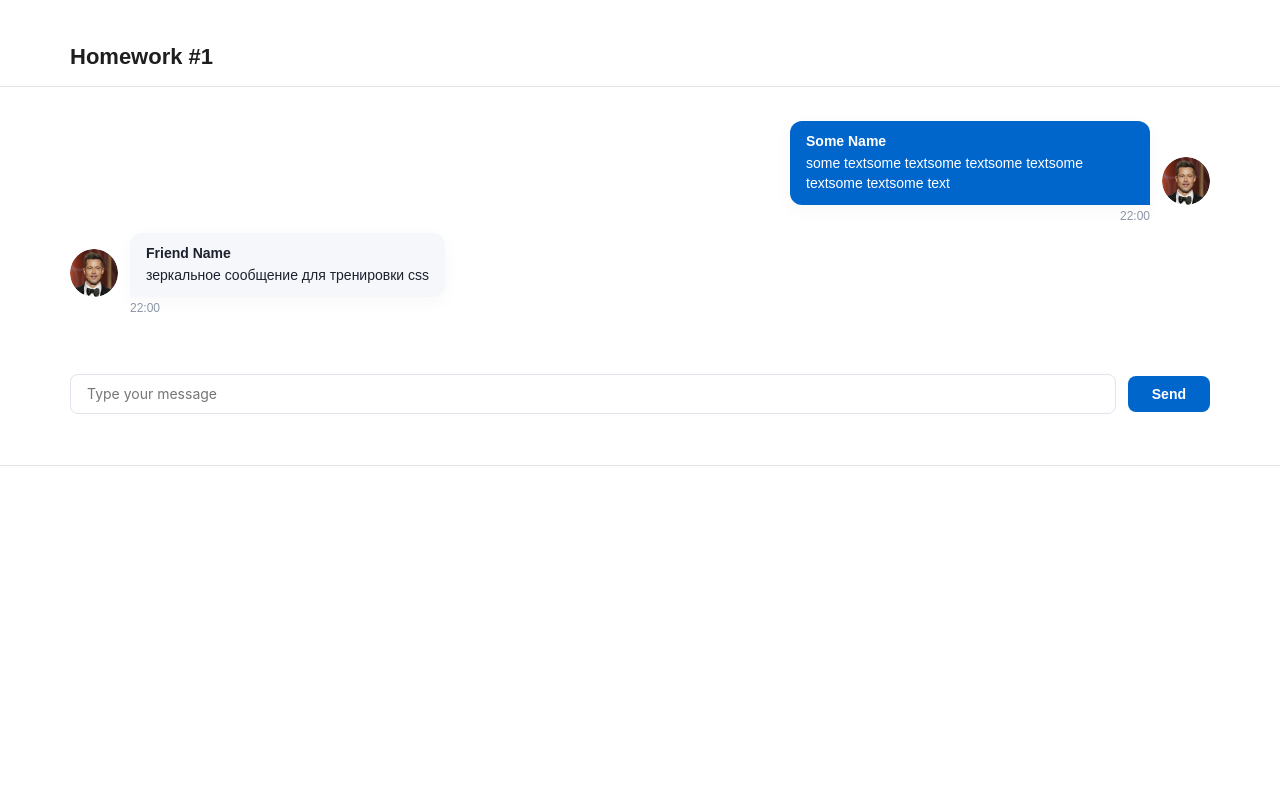
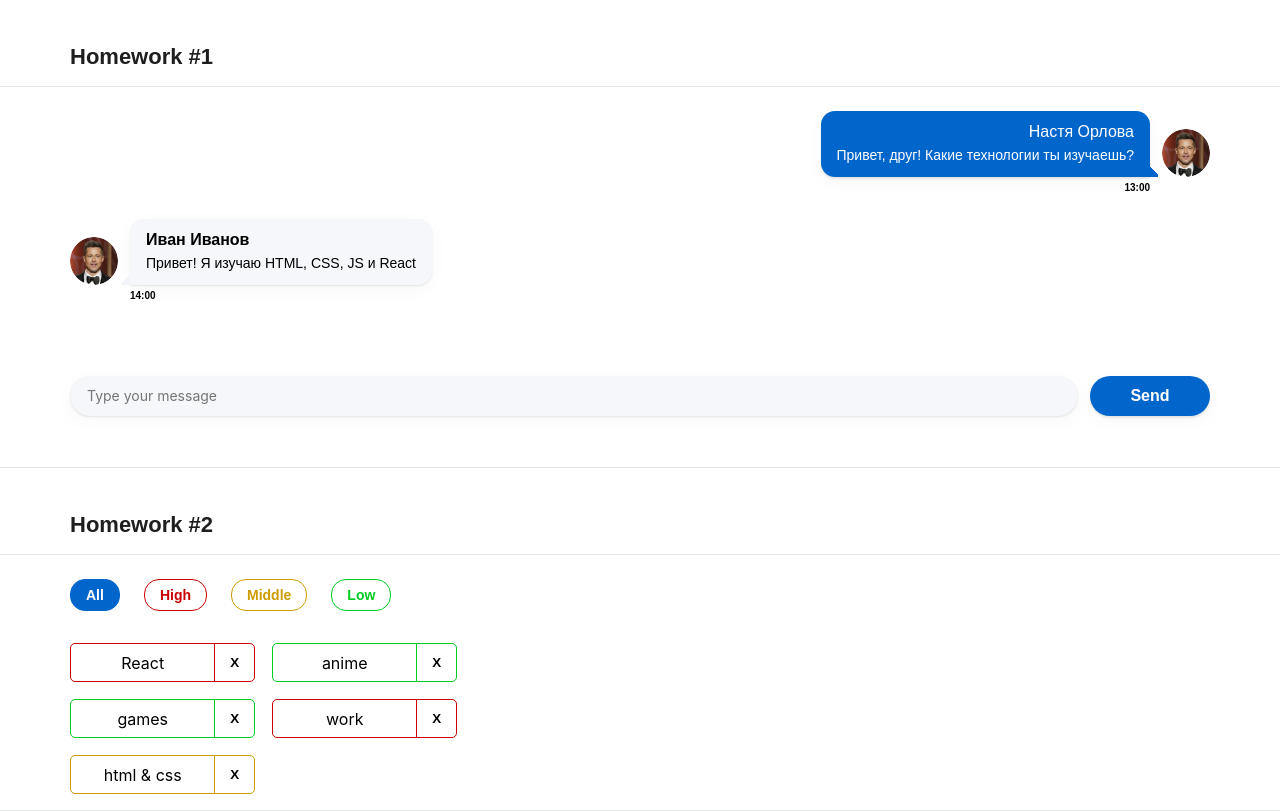
Before and after one commit to orlovaDev/hws2-master, a React (Create React App) app: page / in a window 1280 px wide. Built offline with nearby package versions, Linux system fonts and the light colour scheme.

Commit message:
solutionHws2-master

```diff
--- a/src/s1-main/App.module.css
+++ b/src/s1-main/App.module.css
@@ -2,6 +2,7 @@
   --header_height: 60px;
   display: flex;
   flex-direction: column;
+  justify-content: center; /* Центрирует содержимое строго по вертикали */
   width: 100%;
   min-height: calc(100vh - var(--header_height));
   box-sizing: border-box;
--- a/src/s1-main/App.tsx
+++ b/src/s1-main/App.tsx
@@ -1,13 +1,14 @@
 import React from 'react'
 import s from './App.module.css'
 import HW1 from '../s2-homeworks/hw01/HW1'
+import HW2 from "../s2-homeworks/hw02/HW2";
 
 function App() {
     return (
         <div className={s.App}>
             <HW1/>
             {/*раскомментировать по ходу выполнения*/}
-            {/*<HW2/>*/}
+            <HW2/>
             {/*<HW3/>*/}
             {/*<HW4/>*/}
 
--- a/src/s2-homeworks/hw01/HW1.tsx
+++ b/src/s2-homeworks/hw01/HW1.tsx
@@ -31,22 +31,22 @@ export const message0: MessageType = {
   id: 0,
   user: {
     avatar: avatar, // можно менять
-    name: 'Some Name',  // можно менять
+    name: 'Настя Орлова',  // можно менять
   },
   message: {
-    text: 'some textsome textsome textsome textsome textsome textsome text', // можно менять
-    time: '22:00', // можно менять
+    text: 'Привет, друг! Какие технологии ты изучаешь?', // можно менять
+    time: '13:00', // можно менять
   },
 }
 export const friendMessage0: MessageType = {
   id: 100,
   user: {
     avatar: avatar, // можно менять
-    name: 'Friend Name', // можно менять
+    name: 'Иван Иванов', // можно менять
   },
   message: {
-    text: 'зеркальное сообщение для тренировки css', // можно менять
-    time: '22:00', // можно менять
+    text: 'Привет! Я изучаю HTML, CSS, JS и React', // можно менять
+    time: '14:00', // можно менять
   },
 }
 
--- a/src/s2-homeworks/hw01/friend-message/FriendMessage.module.css
+++ b/src/s2-homeworks/hw01/friend-message/FriendMessage.module.css
@@ -2,13 +2,12 @@
   display: flex;
   flex-direction: column;
   align-items: flex-start;
-  margin: 10px 0;
+  margin-bottom: 24px;
   font-family: 'Montserrat', sans-serif;
 }
 
 .friendImageAndText {
   display: flex;
-  flex-direction: row;
   align-items: flex-end;
   gap: 12px;
 }
@@ -21,23 +20,33 @@
 }
 
 .friendText {
-  background-color: #F5F7FB;
-  color: #1D212D;
+  position: relative;
+  background: #f5f7fb;
   padding: 12px 16px;
-  border-radius: 12px 12px 12px 0;
-  max-width: 360px;
-  box-shadow: 0 5px 20px rgba(29, 33, 45, 0.03);
+  border-radius: 14px 14px 14px 0;
+  max-width: 540px;
+  box-shadow: 0 1px 2px 0 rgba(29, 33, 38, 0.1), 0 5px 20px 0 rgba(29, 33, 38, 0.03);
+  font-weight: 400;
+  font-size: 16px;
+  color: #000;
 }
 
-.friendText:after {
-
+.friendText::after {
+  content: '';
+  position: absolute;
+  bottom: 0;
+  left: -8px; /* Выносим за пределы блока влево */
+  width: 8px;
+  height: 13px;
+  background: linear-gradient(135deg, transparent 50%, #F1F4F9 50%);
 }
 
 .friendName {
   font-weight: 600;
-  font-size: 14px;
+  line-height: 18px;
   margin-bottom: 4px;
-
+  font-size: 16px;
+  color: #000;
 }
 
 .friendMessageText {
@@ -50,8 +59,10 @@
 }
 
 .friendTime {
-  font-size: 12px;
-  color: #8B96A5;
+  font-size: 10px;
+  line-height: 14px;
   margin-top: 4px;
   margin-left: 60px;
+  font-weight: 600;
+  color: #000;
 }
--- a/src/s2-homeworks/hw01/message-sender/MessageSender.module.css
+++ b/src/s2-homeworks/hw01/message-sender/MessageSender.module.css
@@ -10,28 +10,39 @@
   flex-grow: 1;
   min-height: 40px;
   padding: 10px 16px;
-  border: 1px solid #E0E4EC;
-  border-radius: 8px;
+  border: 1px solid #f4f6f8;
+  border-radius: 20px;
   resize: none;
   font-family: inherit;
   font-size: 14px;
+  box-shadow: 0 1px 2px 0 rgba(29, 33, 38, 0.1), 0 5px 20px 0 rgba(29, 33, 38, 0.03);
+  background-color: #f5f7fb;
+}
+
+textarea:focus {
+  outline: none;
+  border-color: #bfdae8;
 }
 
 .button {
+  font-family: "Montserrat", sans-serif;
   background-color: #0066CC;
-  color: white;
   border: none;
-  border-radius: 8px;
+  border-radius: 20px;
   padding: 10px 24px;
-  font-weight: 600;
-  font-size: 14px;
   cursor: pointer;
   transition: background-color 0.2s;
+  font-weight: 600;
+  font-size: 16px;
+  color: #fff;
+  box-shadow: 0 2px 2px 0 rgba(29, 33, 38, 0.1), 0 5px 20px 0 rgba(29, 33, 38, 0.03);
+  width: 120px;
+  height: 40px;
 }
 
 .button:hover {
-  background-color: #0066CC;
+  background-color: #2662b5;
 }
 .button:active {
-  background-color: #0052CC;
+  background-color: #042145;
 }
--- a/src/s2-homeworks/hw01/message/Message.module.css
+++ b/src/s2-homeworks/hw01/message/Message.module.css
@@ -2,7 +2,7 @@
   display: flex;
   flex-direction: column;
   align-items: flex-end;
-  margin: 10px 0;
+  margin-bottom: 24px;
   font-family: 'Montserrat', sans-serif;
 }
 
@@ -21,22 +21,32 @@
 }
 
 .text {
+  position: relative;
   background-color: #0066CC;
   color: #FFFFFF;
   padding: 12px 16px;
-  border-radius: 12px 12px 0 12px;
-  max-width: 360px;
-  box-shadow: 0 5px 20px rgba(29, 33, 45, 0.03);
+  border-radius: 14px 14px 0 14px;
+  max-width: 540px;
+  box-shadow: 0 2px 2px 0 rgba(29, 33, 38, 0.1), 0 5px 20px 0 rgba(29, 33, 38, 0.03);
 }
 
-.text:after {
-
+.text::after {
+  content: '';
+  position: absolute;
+  bottom: 0;
+  right: -8px;
+  width: 8px;
+  height: 13px;
+  background: linear-gradient(225deg, transparent 50%, #0066CC 50%);
 }
 
 .name {
-  font-weight: 600;
-  font-size: 14px;
+  line-height: 18px;
   margin-bottom: 4px;
+  text-align: right;
+  font-weight: 400;
+  font-size: 16px;
+  color: #fff;
 }
 
 .messageText {
@@ -49,8 +59,10 @@
 }
 
 .time {
-  font-size: 12px;
-  color: #8B96A5;
+  font-size: 10px;
+  line-height: 14px;
   margin-top: 4px;
   margin-right: 60px;
+  font-weight: 600;
+  color: #000;
 }
--- a/src/s2-homeworks/hw02/HW2.tsx
+++ b/src/s2-homeworks/hw02/HW2.tsx
@@ -3,30 +3,32 @@ import Affairs from './affairs/Affairs'
 import s2 from '../../s1-main/App.module.css'
 
 /*
-* 1 - описать типы AffairPriorityType, AffairType
-* 2 - указать нужный тип для defaultAffairs
-* 3 - дописать типы и логику функции filterAffairs и проверить её тестами
-* 4 - выполнить пункт 3 для функции deleteAffair
-* 5 - указать нужный тип в useState с affairs
-* 6 - дописать тип и логику функции deleteAffairCallback
-* 7 - в файле Affairs.tsx дописать типизацию пропсов
-* 8 - в файле Affairs.tsx дописать логику функций setAll, setHigh, setMiddle, setLow
-* 9 - в файле Affair.tsx дописать типизацию пропсов
+* +1 - описать типы AffairPriorityType, AffairType
+* +2 - указать нужный тип для defaultAffairs
+* +3 - дописать типы и логику функции filterAffairs и проверить её тестами
+* +4 - выполнить пункт 3 для функции deleteAffair
+* +5 - указать нужный тип в useState с affairs
+* +6 - дописать тип и логику функции deleteAffairCallback
+* +7 - в файле Affairs.tsx дописать типизацию пропсов
+* +8 - в файле Affairs.tsx дописать логику функций setAll, setHigh, setMiddle, setLow
+* +9 - в файле Affair.tsx дописать типизацию пропсов
 * 10 - в файле Affair.tsx дописать функции deleteCallback и использовать
 * 11 - в файле Affair.tsx отобразить приходящие данные
 * */
 
 // types
-export type AffairPriorityType = any // need to fix any
+export type AffairPriorityType = 'high' | 'middle' | 'low';
+
+// need to fix any
 export type AffairType = {
-    _id: any // need to fix any
-    name: any // need to fix any
+  _id: number, // need to fix any
+  name: string, // need to fix any
   priority: AffairPriorityType
 }
 export type FilterType = 'all' | AffairPriorityType
 
 // constants
-const defaultAffairs: any = [ // need to fix any
+const defaultAffairs: AffairType[] = [ // need to fix any
   {_id: 1, name: 'React', priority: 'high'}, // студенты могут изменить содержимое name и количество элементов в массиве, ...priority не менять!
   {_id: 2, name: 'anime', priority: 'low'},
   {_id: 3, name: 'games', priority: 'low'},
@@ -35,23 +37,20 @@ const defaultAffairs: any = [ // need to fix any
 ]
 
 // pure helper functions
-export const filterAffairs = (affairs: any, filter: any): any => { // need to fix any
-
-
-    return affairs // need to fix
+export const filterAffairs = (affairs: AffairType[], filter: FilterType): AffairType[] => { // need to fix any
+  return filter === "all" ? affairs : affairs.filter(a => a.priority === filter) // need to fix
 }
-export const deleteAffair = (affairs: any, _id: any): any => { // need to fix any
-
-    return affairs // need to fix
+export const deleteAffair = (affairs: AffairType[], _id: AffairType["_id"]): AffairType[] => { // need to fix any
+  return affairs.filter(a => a._id !== _id)    // need to fix
 }
 
 function HW2() {
-    const [affairs, setAffairs] = useState<any>(defaultAffairs) // need to fix any
+  const [affairs, setAffairs] = useState<AffairType[]>(defaultAffairs) // need to fix any
   const [filter, setFilter] = useState<FilterType>('all')
 
   const filteredAffairs = filterAffairs(affairs, filter)
-    const deleteAffairCallback = (_id: any) => { // need to fix any
-        // need to fix
+  const deleteAffairCallback = (_id: AffairType["_id"]) => { // need to fix any
+    setAffairs(deleteAffair(affairs, _id))      // need to fix
   }
 
   return (
--- a/src/s2-homeworks/hw02/affairs/Affairs.tsx
+++ b/src/s2-homeworks/hw02/affairs/Affairs.tsx
@@ -4,24 +4,24 @@ import {AffairType, FilterType} from '../HW2'
 import s from './Affairs.module.css'
 
 type AffairsPropsType = {
-    data: any // need to fix any
-    setFilter: any
-    deleteAffairCallback: any
+    data: AffairType[] // need to fix any
+    setFilter: (filter: FilterType) => void
+    deleteAffairCallback: (_id: AffairType["_id"]) => void
     filter: FilterType
 }
 
 function Affairs(props: AffairsPropsType) {
     const setAll = () => {
-        // need to fix
+      props.setFilter("all") // need to fix
     }
     const setHigh = () => {
-        // need to fix
+      props.setFilter("high")// need to fix
     }
     const setMiddle = () => {
-        // need to fix
+      props.setFilter("middle") // need to fix
     }
     const setLow = () => {
-        // need to fix
+      props.setFilter("low")// need to fix
     }
 
     const cnAll = s.button + ' ' + s.all + (props.filter === 'all' ? ' ' + s.active : '')
--- a/src/s2-homeworks/hw02/affairs/affair/Affair.tsx
+++ b/src/s2-homeworks/hw02/affairs/affair/Affair.tsx
@@ -1,17 +1,17 @@
 import React from 'react'
-import { AffairType } from '../../HW2'
+import {AffairType} from '../../HW2'
 import s from './Affair.module.css'
 import s2 from '../Affairs.module.css'
 
 type AffairPropsType = {
   // key не нужно типизировать
   affair: AffairType
-    deleteAffairCallback: any // need to fix any
+  deleteAffairCallback: (_id: AffairType["_id"]) => void // need to fix any
 }
 
 function Affair(props: AffairPropsType) {
   const deleteCallback = () => {
-        // need to fix
+    props.deleteAffairCallback (props.affair._id)  // need to fix
   }
 
   const nameClass = s.name + ' ' + s2[props.affair.priority]
@@ -23,19 +23,25 @@ function Affair(props: AffairPropsType) {
       id={'hw2-affair-' + props.affair._id}
       className={affairClass}
     >
-            <div id={'hw2-name-' + props.affair._id} className={nameClass}>
+      <div
+        id={'hw2-name-' + props.affair._id}
+        className={nameClass}
+      >
         {/*создаёт студент*/}
-
+        {props.affair.name}
         {/**/}
       </div>
-            <div id={'hw2-priority-' + props.affair._id} hidden>
+      <div
+        id={'hw2-priority-' + props.affair._id}
+        hidden
+      >
         {props.affair.priority}
       </div>
 
       <button
         id={'hw2-button-delete-' + props.affair._id}
         className={buttonClass}
-                // need to fix
+        onClick={deleteCallback}// need to fix
 
       >
         {/*текст кнопки могут изменить студенты*/}
```
Lines whose indentation alone changed are shown as unchanged.
